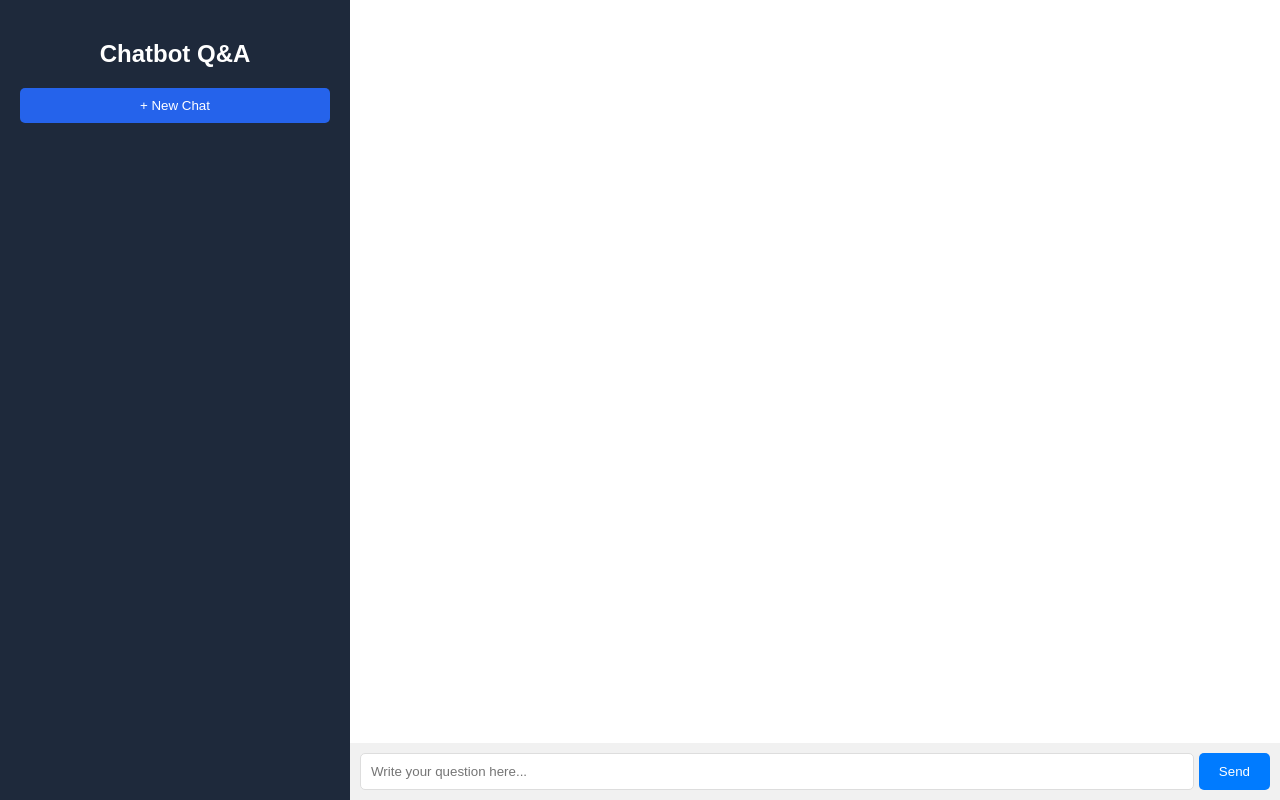
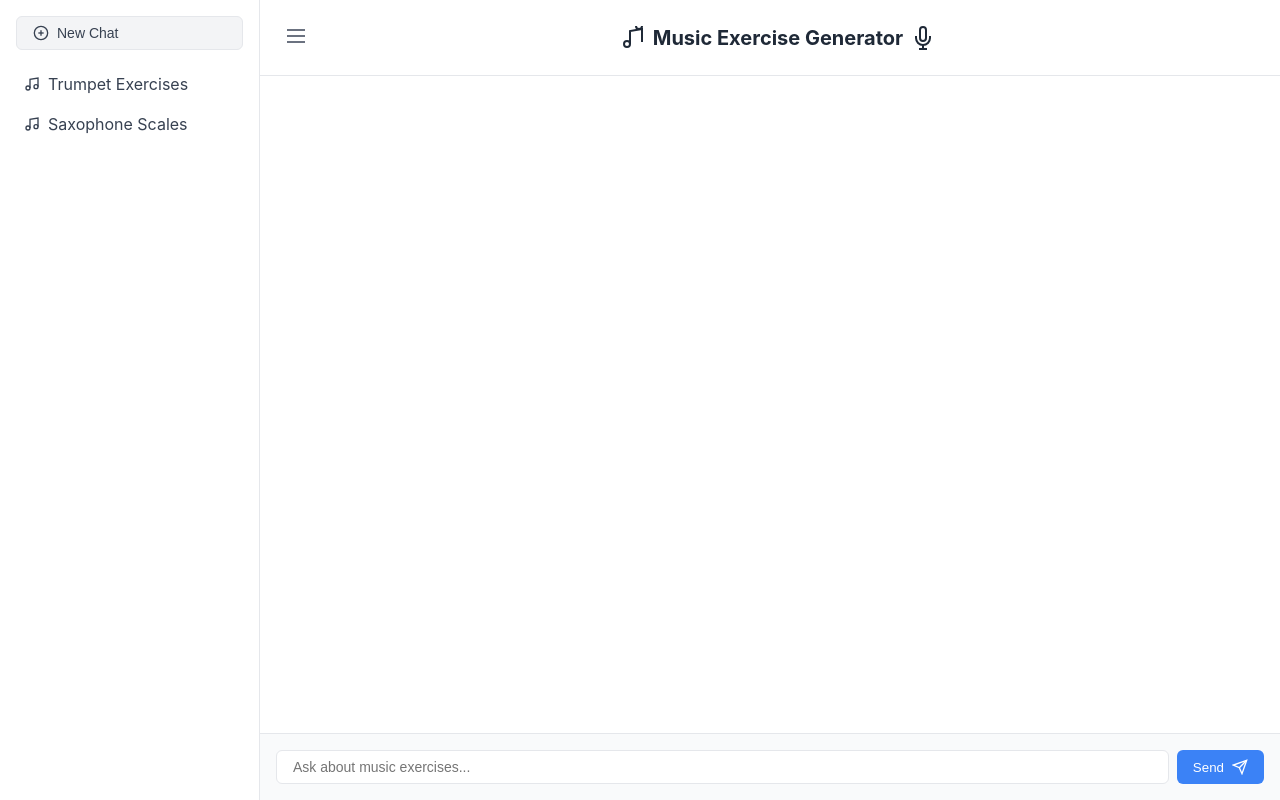
Before and after one commit to martivera1/MusED-LLM-Chat, a Flask app: page / in a window 1280 px wide. Run offline with Flask 3, Linux system fonts and the light colour scheme; some libraries are stand-ins or nearby versions.

Commit message:
front updated

```diff
--- a/CHAT_V2/static/css/styles.css
+++ b/CHAT_V2/static/css/styles.css
@@ -1,99 +1,171 @@
-/* General Reset */
-body {
+* {
   margin: 0;
-    font-family: Arial, sans-serif;
-    display: flex;
-    justify-content: center;
-    align-items: center;
-    height: 100vh;
-    background-color: #f4f4f9;
+  padding: 0;
+  box-sizing: border-box;
 }
 
-  /* Main Container */
+body {
+  font-family: -apple-system, BlinkMacSystemFont, "Segoe UI", Roboto, "Helvetica Neue", Arial, sans-serif;
+  background-color: #f3f4f6;
+  height: 100vh;
+}
+
 #container {
   display: flex;
-    width: 100%;
-    height: 100%;
+  height: 100vh;
+  background-color: #f3f4f6;
 }
 
-  /* Sidebar */
 #sidebar {
-    width: 25%;
-    background-color: #1e293b;
-    color: white;
+  width: 260px;
+  background-color: white;
+  border-right: 1px solid #e5e7eb;
+  padding: 1rem;
   display: flex;
   flex-direction: column;
-    align-items: center;
-    padding: 20px;
+  transition: width 0.3s ease;
 }
 
-  #sidebar h2 {
-    text-align: center;
-    margin-bottom: 20px;
+#sidebar.collapsed {
+  width: 0;
+  padding: 0;
+  overflow: hidden;
 }
 
-  #sidebar button {
-    background-color: #2563eb;
-    color: white;
-    border: none;
-    padding: 10px;
-    border-radius: 5px;
+#new-chat-btn {
+  width: 100%;
+  padding: 0.5rem 1rem;
+  background-color: #f3f4f6;
+  border: 1px solid #e5e7eb;
+  border-radius: 0.375rem;
+  color: #374151;
+  font-size: 0.875rem;
   cursor: pointer;
-    width: 100%;
+  display: flex;
+  align-items: center;
+  gap: 0.5rem;
+  margin-bottom: 1rem;
 }
 
-  #chat-list {
-    margin-top: 20px;
-    width: 100%;
+#new-chat-btn:hover {
+  background-color: #e5e7eb;
 }
 
-  /* Chat Section */
 #chat-screen {
-    width: 75%;
+  flex: 1;
   display: flex;
   flex-direction: column;
+  background-color: white;
+}
+
+.header {
+  padding: 1rem;
+  background-color: white;
+  border-bottom: 1px solid #e5e7eb;
+  display: flex;
+  align-items: center;
+  justify-content: space-between;
+}
+
+.header h1 {
+  font-size: 1.25rem;
+  color: #1f2937;
+  display: flex;
+  align-items: center;
+  gap: 0.5rem;
+}
+
+#toggle-sidebar {
+  background: none;
+  border: none;
+  cursor: pointer;
+  padding: 0.5rem;
+  color: #6b7280;
 }
 
 #chatbox {
   flex: 1;
-    padding: 20px;
-    background: #fff;
+  padding: 1rem;
   overflow-y: auto;
+  background-color: white;
+  display: flex;
+  flex-direction: column; /* Apila los mensajes en columnas */
+  gap: 0.5rem; /* Espacio entre los mensajes */
 }
 
-  #chatbox .message {
-    margin: 5px 0;
+.message {
+  max-width: 80%; /* Mantiene el texto dentro de un rango manejable */
+  margin-bottom: 1rem;
+  padding: 0.75rem 1rem;
+  border-radius: 0.5rem;
+  word-wrap: break-word; /* Asegura que el texto largo se ajuste */
+  display: inline-block; /* Permite que el contenedor se ajuste al contenido */
 }
 
-  #chatbox .user {
-    text-align: right;
-    color: blue;
+.message.user {
+  background-color: #e9d5ff;
+  color: #581c87;
+  margin-left: auto; /* Alinea el mensaje del usuario a la derecha */
+  text-align: right; /* Opcional: Alinea el texto a la derecha */
+  border-top-right-radius: 0;
 }
 
-  #chatbox .bot {
-    text-align: left;
-    color: green;
+.message.bot {
+  background-color: #dbeafe;
+  color: #1e40af;
+  margin-right: auto; /* Alinea el mensaje del bot a la izquierda */
+  text-align: left; /* Asegura la alineación del texto a la izquierda */
+  border-top-left-radius: 0;
 }
 
 #input-section {
+  padding: 1rem;
+  background-color: #f9fafb;
+  border-top: 1px solid #e5e7eb;
   display: flex;
-    padding: 10px;
-    background: #f1f1f1;
+  gap: 0.5rem;
 }
 
 #question {
   flex: 1;
-    padding: 10px;
-    border: 1px solid #ddd;
-    border-radius: 5px;
+  padding: 0.5rem 1rem;
+  border: 1px solid #e5e7eb;
+  border-radius: 0.375rem;
+  font-size: 0.875rem;
 }
 
 #send-btn {
-    padding: 10px 20px;
-    margin-left: 5px;
-    background-color: #007bff;
+  padding: 0.5rem 1rem;
+  background-color: #3b82f6;
   color: white;
   border: none;
-    border-radius: 5px;
+  border-radius: 0.375rem;
   cursor: pointer;
+  display: flex;
+  align-items: center;
+  gap: 0.5rem;
 }
+
+#send-btn:hover {
+  background-color: #2563eb;
+}
+
+#chat-list {
+  flex: 1;
+  overflow-y: auto;
+}
+
+.chat-item {
+  padding: 0.5rem;
+  margin-bottom: 0.25rem;
+  border-radius: 0.375rem;
+  cursor: pointer;
+  color: #374151;
+  display: flex;
+  align-items: center;
+  gap: 0.5rem;
+}
+
+.chat-item:hover {
+  background-color: #f3f4f6;
+}
--- a/CHAT_V2/templates/index.html
+++ b/CHAT_V2/templates/index.html
@@ -3,22 +3,87 @@
 <head>
     <meta charset="UTF-8">
     <meta name="viewport" content="width=device-width, initial-scale=1.0">
-  <title>Chatbot Q&A</title>
+    <title>Music Exercise Generator</title>
+    <link href="https://unpkg.com/lucide-web/dist/umd/lucide.min.js" rel="stylesheet">
     <link rel="stylesheet" href="{{ url_for('static', filename='css/styles.css') }}">
     <script src="{{ url_for('static', filename='js/chat.js') }}" defer></script>
 </head>
 <body>
     <div id="container">
-    <!-- Sidebar -->
         <div id="sidebar">
-      <h2>Chatbot Q&A</h2>
-      <button id="new-chat-btn">+ New Chat</button>
-      <div id="chat-list"></div>
+            <button id="new-chat-btn">
+                <svg width="16" height="16" viewBox="0 0 24 24" fill="none" stroke="currentColor" stroke-width="2">
+                    <circle cx="12" cy="12" r="10"/>
+                    <line x1="12" y1="8" x2="12" y2="16"/>
+                    <line x1="8" y1="12" x2="16" y2="12"/>
+                </svg>
+                New Chat
+            </button>
+            <div id="chat-list">
+                <div class="chat-item">
+                    <svg width="16" height="16" viewBox="0 0 24 24" fill="none" stroke="currentColor" stroke-width="2">
+                        <path d="M9 18V5l12-2v13"/>
+                        <circle cx="6" cy="18" r="3"/>
+                        <circle cx="18" cy="16" r="3"/>
+                    </svg>
+                    Trumpet Exercises
+                </div>
+                <div class="chat-item">
+                    <svg width="16" height="16" viewBox="0 0 24 24" fill="none" stroke="currentColor" stroke-width="2">
+                        <path d="M9 18V5l12-2v13"/>
+                        <circle cx="6" cy="18" r="3"/>
+                        <circle cx="18" cy="16" r="3"/>
+                    </svg>
+                    Saxophone Scales
+                </div>
+            </div>
         </div>
 
-    <!-- Chat Section -->
         <div id="chat-screen">
+            <div class="header">
+                <button id="toggle-sidebar">
+                    <svg width="24" height="24" viewBox="0 0 24 24" fill="none" stroke="currentColor" stroke-width="2">
+                        <line x1="3" y1="12" x2="21" y2="12"/>
+                        <line x1="3" y1="6" x2="21" y2="6"/>
+                        <line x1="3" y1="18" x2="21" y2="18"/>
+                    </svg>
+                </button>
+                <h1>
+                    <svg width="24" height="24" viewBox="0 0 24 24" fill="none" stroke="currentColor" stroke-width="2">
+                        <path d="M9 18V5l12-2v13"/>
+                        <circle cx="6" cy="18" r="3"/>
+                        <circle cx="18" y="16" r="3"/>
+                    </svg>
+                    Music Exercise Generator
+                    <svg width="24" height="24" viewBox="0 0 24 24" fill="none" stroke="currentColor" stroke-width="2">
+                        <path d="M12 1a3 3 0 0 0-3 3v8a3 3 0 0 0 6 0V4a3 3 0 0 0-3-3z"/>
+                        <path d="M19 10v2a7 7 0 0 1-14 0v-2"/>
+                        <line x1="12" y1="19" x2="12" y2="23"/>
+                        <line x1="8" y1="23" x2="16" y2="23"/>
+                    </svg>
+                </h1>
+                <div style="width: 24px"></div>
+            </div>
+
             <div id="chatbox"></div>
+
             <div id="input-section">
-        <input type="text" id="question" placeholder="Write your question here..." />
-        <button id="send-btn">Send
+                <input type="text" id="question" placeholder="Ask about music exercises..." />
+                <button id="send-btn">
+                    Send
+                    <svg width="16" height="16" viewBox="0 0 24 24" fill="none" stroke="currentColor" stroke-width="2">
+                        <line x1="22" y1="2" x2="11" y2="13"/>
+                        <polygon points="22 2 15 22 11 13 2 9 22 2"/>
+                    </svg>
+                </button>
+            </div>
+        </div>
+    </div>
+
+    <script>
+        document.getElementById('toggle-sidebar').addEventListener('click', () => {
+            document.getElementById('sidebar').classList.toggle('collapsed');
+        });
+    </script>
+</body>
+</html>
```
Lines whose indentation alone changed are shown as unchanged.
